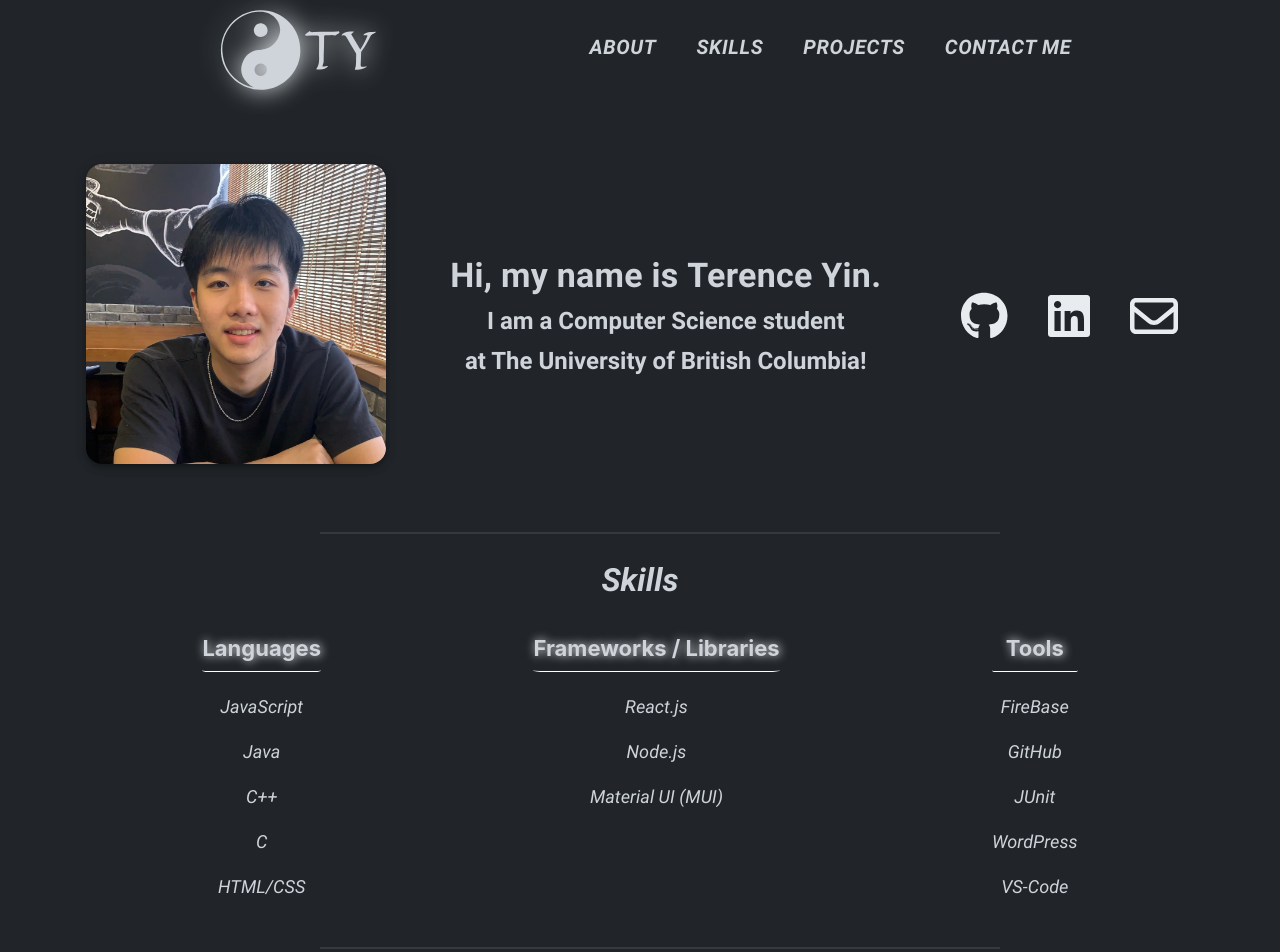
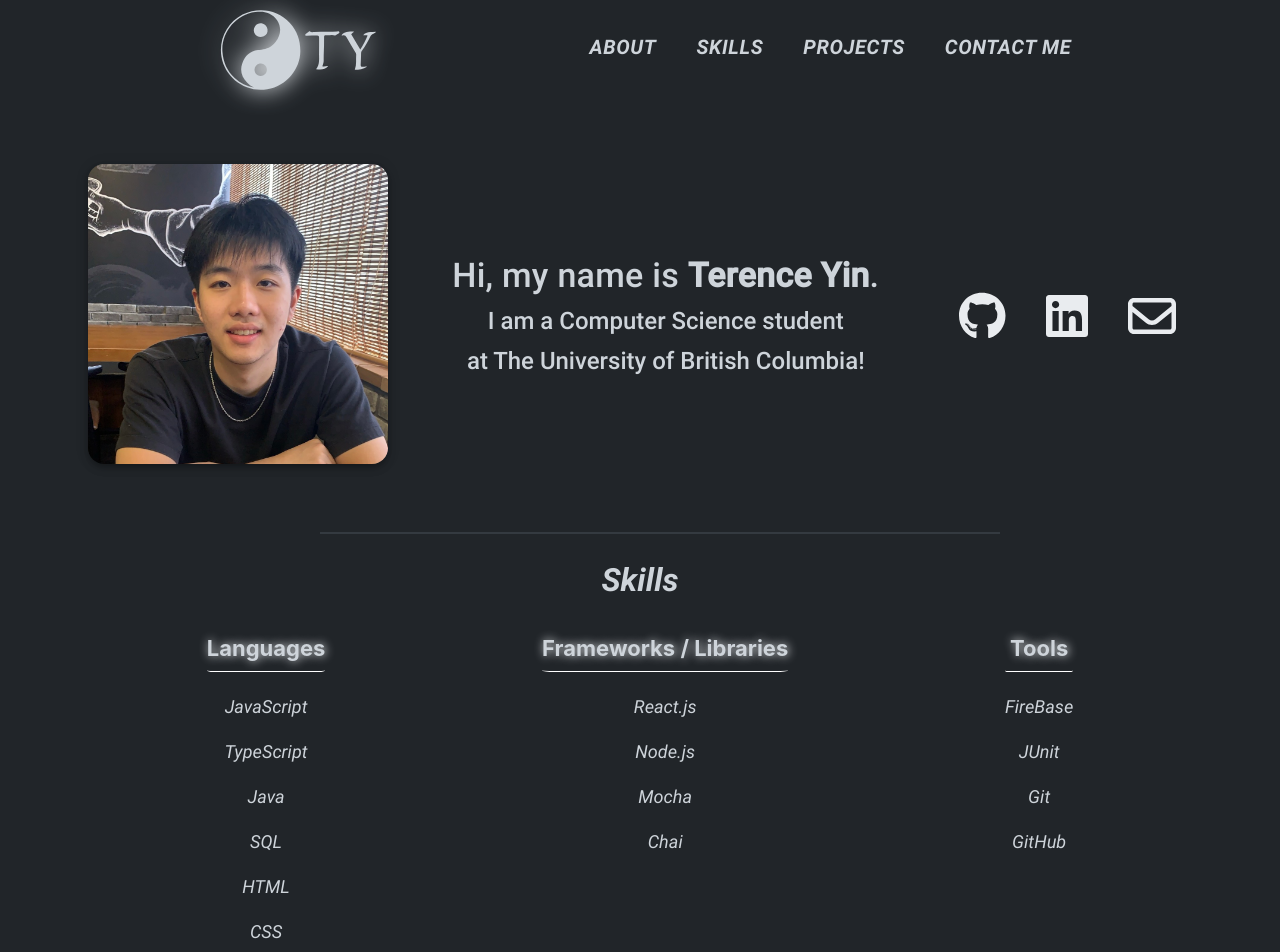
Before and after one commit to tyin76/Personal-Website, a React (Create React App) app: page / in a window 1280 px wide. Shown: the top 952 px of the page. Built offline with nearby package versions, Linux system fonts and the light colour scheme.

Commit message:
added more skills

```diff
--- a/package.json
+++ b/package.json
@@ -44,6 +44,7 @@
     ]
   },
   "devDependencies": {
+    "@babel/plugin-proposal-private-property-in-object": "^7.21.11",
     "react-router-dom": "^6.26.1"
   }
 }
--- a/public/index.html
+++ b/public/index.html
@@ -24,7 +24,7 @@
       work correctly both with client-side routing and a non-root public URL.
       Learn how to configure a non-root public URL by running `npm run build`.
     -->
-    <title>Terence Yin's Website</title>
+    <title>Terence Yin</title>
   </head>
   <body>
     <noscript>You need to enable JavaScript to run this app.</noscript>
--- a/src/components/AboutMe.js
+++ b/src/components/AboutMe.js
@@ -41,7 +41,7 @@ const SocialIcon = styled(IconButton)(({ theme }) => ({
 }));
 
 const CustomTypography = styled(Typography)({
-  fontFamily: 'Roboto-Bold',
+  fontFamily: 'Roboto-Medium',
   color: '#CED4DA'
 });
 
--- a/src/components/Skills.js
+++ b/src/components/Skills.js
@@ -12,11 +12,11 @@ import Paper from '@mui/material/Paper';
 import Stack from '@mui/material/Stack';
 
 
-const languages = ['JavaScript', 'Java', 'C++', 'C', 'HTML/CSS'];
+const languages = ['JavaScript', 'TypeScript', 'Java', 'SQL', 'HTML', 'CSS'];
 
-const frameworksLib = ['React.js', 'Node.js', 'Material UI (MUI)'];
+const frameworksLib = ['React.js', 'Node.js', 'Mocha', 'Chai'];
 
-const tools = ['FireBase','GitHub','JUnit','WordPress','VS-Code'];
+const tools = ['FireBase','JUnit', 'Git', 'GitHub'];
 
 
 function Skills() {
```
Also changed, not shown: 1 other file (tests, documents, lock files or other folders).
